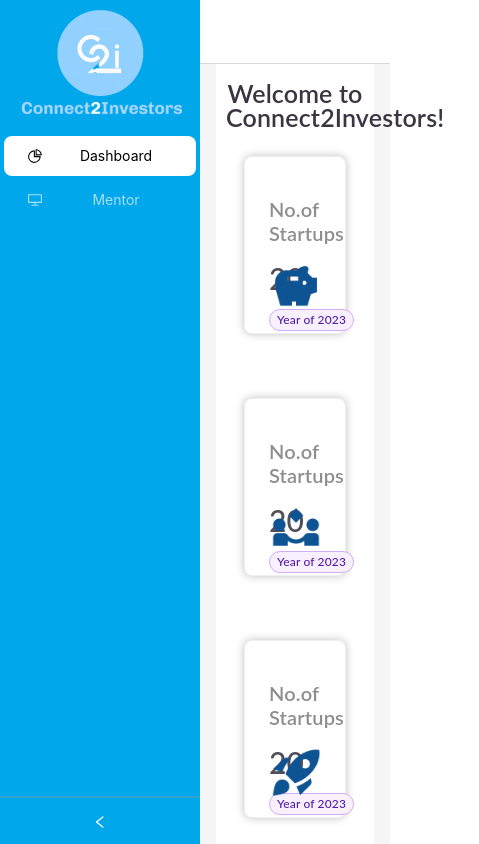
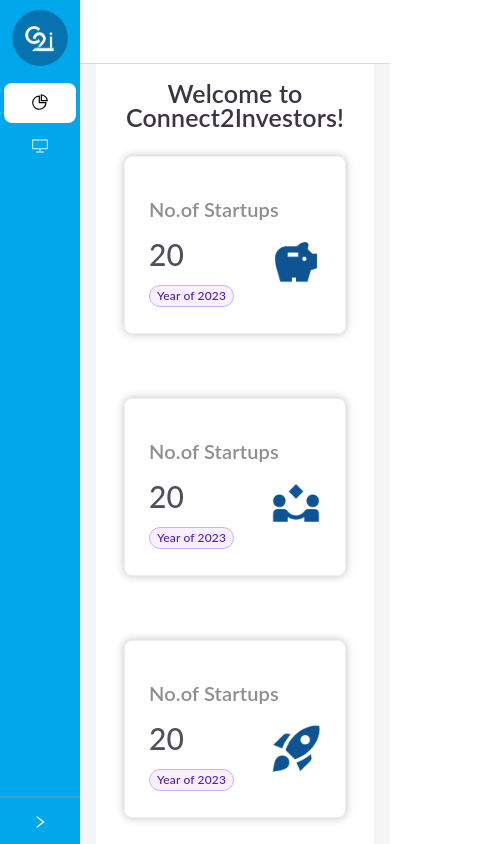
Before and after one commit to sarathirangasamy/c2i-design, a React (Create React App) app: page / in a window 390 px wide. Shown: the top 844 px of the page, 479 px wide, since content can reach past the window. Built offline with nearby package versions, Linux system fonts and the light colour scheme.

Commit message:
Mobile responsive auto close side menu code added done

```diff
--- a/src/layout/side-nav-2.tsx
+++ b/src/layout/side-nav-2.tsx
@@ -2,7 +2,7 @@
 
 import { DesktopOutlined, PieChartOutlined } from '@ant-design/icons';
 import { Layout, Menu, MenuProps, theme } from 'antd';
-import React, { useState } from 'react';
+import React, { useEffect, useLayoutEffect, useRef, useState } from 'react';
 
 import { Dashboard } from '../dashboard/dashboard';
 import { Mentor } from '../mentor';
@@ -30,14 +30,39 @@
     getItem('Mentor', '2', <DesktopOutlined />),
 ];
 
+function useWindowSize() {
+    const [size, setSize] = useState([0, 0]);
+    useLayoutEffect(() => {
+        function updateSize() {
+            setSize([window.innerWidth, window.innerHeight]);
+        }
+        window.addEventListener('resize', updateSize);
+        updateSize();
+        return () => window.removeEventListener('resize', updateSize);
+    }, []);
+    return size;
+}
+
 const SideNav2: React.FC = () => {
-
     const [collapsed, setCollapsed] = useState(false);
     const [menuValue, setMenuValue] = useState<string>('1');
 
     const {
         token: { colorBgContainer },
     } = theme.useToken();
+
+    const [width] = useWindowSize();
+
+    useEffect(() => {
+        if (width > 800) {
+            setCollapsed(false)
+            return
+        } else {
+            setCollapsed(true)
+            return
+        }
+    }, [width])
+
 
     return (
         <Layout style={{ minHeight: '100vh' }}>
--- a/src/mentor/index.tsx
+++ b/src/mentor/index.tsx
@@ -29,8 +29,6 @@
     return (
 
         <div>
-
-
             {/* //Mentor Card Ui// */}
 
             <Card
```
